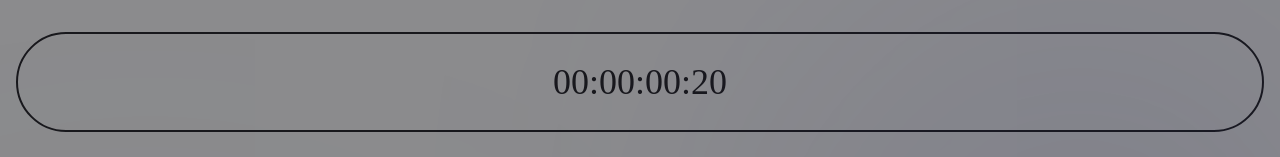
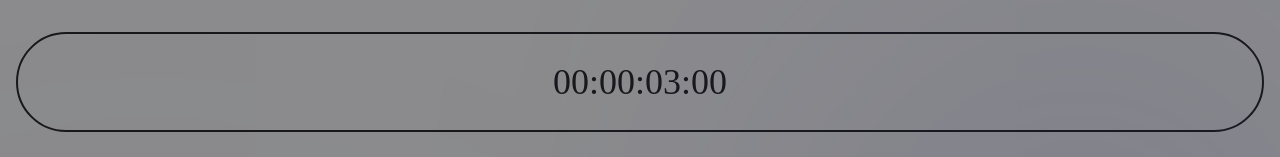
Before and after one commit to NicolaazDev/criptopApp, a Next.js app: page / in a window 1280 px wide. Shown: the top 157 px of the page. Built offline with nearby package versions, Linux system fonts and the light colour scheme; no server answers; the database is empty.

Commit message:
fix: minutes

```diff
--- a/src/app/home/page.tsx
+++ b/src/app/home/page.tsx
@@ -138,7 +138,7 @@ const CountdownTimer = () => {
             onComplete={() => setExpired(true)}
             ref={contdownRef}
             autoStart={start}
-            date={Date.now() + 60000 / 3}
+            date={Date.now() + 60000 * 3}
           />
         </div>
       </div>
```
